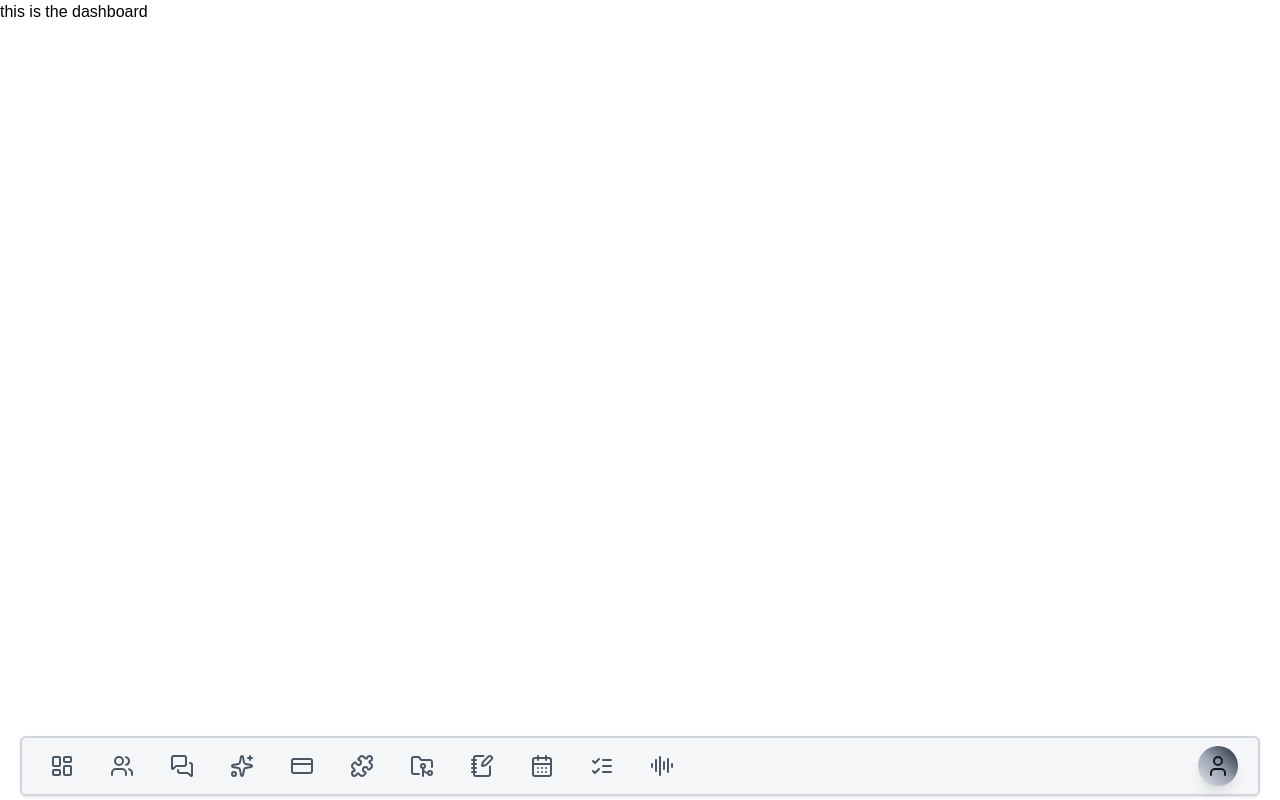
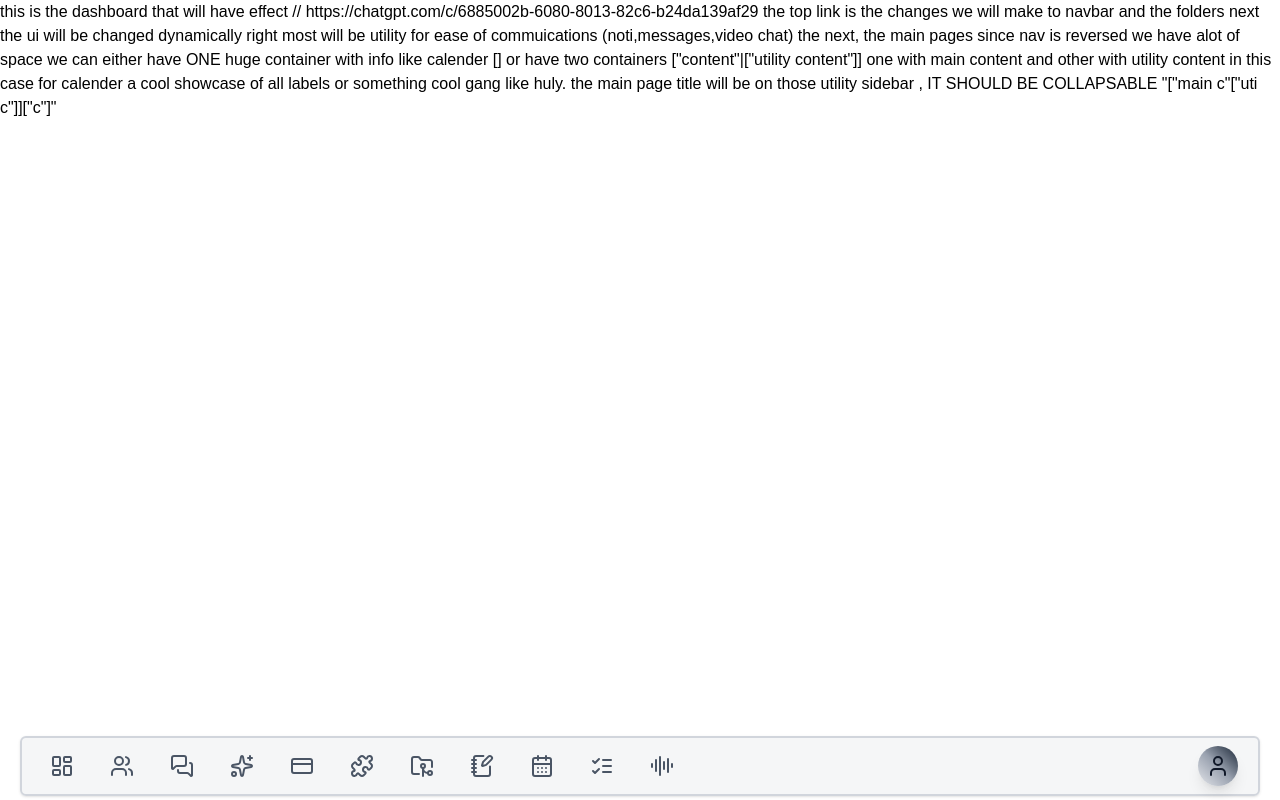
Before and after one commit to Mohamed-Aaqib/startHub, a Next.js app in the folder frontend/: page /dashboard in a window 1280 px wide. Built offline with nearby package versions, Linux system fonts and the light colour scheme; a web font is replaced by a local one.

Commit message:
changes to be made soon

```diff
--- a/frontend/src/app/(protected)/dashboard/page.tsx
+++ b/frontend/src/app/(protected)/dashboard/page.tsx
@@ -2,7 +2,22 @@ import React from 'react'
 
 const page = () => {
     return (
-        <div>this is the dashboard</div>
+        <div>this is the dashboard that will have effect
+
+            // https://chatgpt.com/c/6885002b-6080-8013-82c6-b24da139af29
+            the top link is the changes we will make to navbar and the folders
+
+            next the ui will be changed dynamically right most will be utility for ease of commuications (noti,messages,video chat)
+            the next, the main pages since nav is reversed we have alot of space we can either have ONE huge container with info like calender []
+            or have two containers ["content"|["utility content"]] one with main content and other with utility content in this case for calender a
+            cool showcase of all labels or something cool gang like huly.
+
+            the main page title will be on those utility sidebar , IT SHOULD BE COLLAPSABLE
+
+
+            "["main c"["uti c"]]["c"]"
+
+        </div>
     )
 }
 
--- a/frontend/src/components/protectedRoutes/NavBar.tsx
+++ b/frontend/src/components/protectedRoutes/NavBar.tsx
@@ -73,6 +73,7 @@ const NavBar = () => {
     const [hoverStyle, setHoverStyle] = useState({ left: 0, top: 0, width: 0, height: 0, visible: false });
     const containerRef = useRef<HTMLDivElement>(null);
 
+    // https://chatgpt.com/c/6885002b-6080-8013-82c6-b24da139af29
 
     const handleHover = (e: React.MouseEvent<HTMLDivElement>) => {
         const target = e.currentTarget;
```
